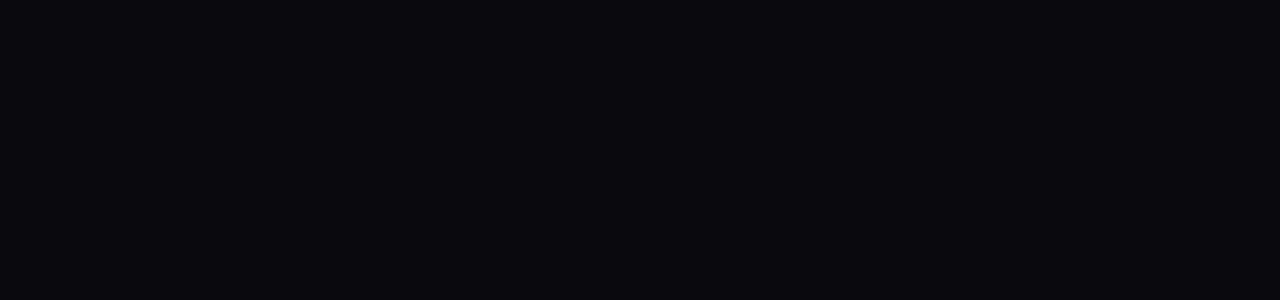
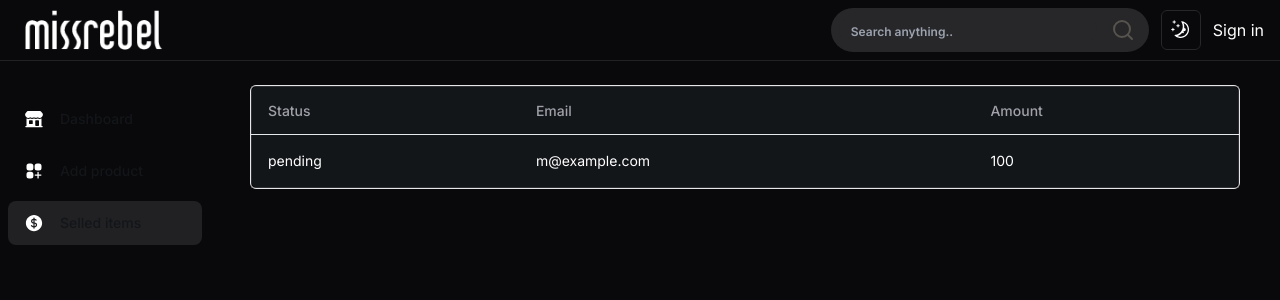
Before and after one commit to manishimwe1/fashion-app, a Next.js app: page /selled-lists in a window 1280 px wide. Before the commit this address had no page. Shown: the top 300 px of the page. Built offline with nearby package versions, Linux system fonts and the light colour scheme; no server answers.

Commit message:
emplemented selled items page

```diff
--- a/app/(dashboard)/page.tsx
+++ b/app/(dashboard)/page.tsx
@@ -1,4 +1,5 @@
 import { AllProduct } from "@/actions/productActions";
+import EmptyState from "@/components/EmptyState";
 import TakePhotoApp from "@/components/TakePhoto";
 import DashboardCard from "@/components/shared/DashboardCard";
 import HeaderTitle from "@/components/shared/HeaderTitle";
@@ -8,12 +9,13 @@
 
 export default async function Home() {
 	const allProduct: ProductType[] = await AllProduct();
-	if (!allProduct) return console.log("No product found");
+	if (!allProduct)
+		return <EmptyState title={"No product found"} />;
 
 	console.log(allProduct);
 
 	return (
-		<ScrollArea className='flex flex-col min-h-screen gap-4 w-full py-6  flex-1 h-full px-6'>
+		<ScrollArea className=' w-full h-screen flex-1 p-6  flex flex-col gap-3 lg:gap-6 pb-28'>
 			<HeaderTitle title='All product in store' />
 			<section className='w-full grid grid-cols-1 md:grid-cols-2 lg:grid-cols-4 gap-3 lg:gap-6 mt-3'>
 				{allProduct.map((product: ProductType) => (
--- a/app/(dashboard)/product/[id]/page.tsx
+++ b/app/(dashboard)/product/[id]/page.tsx
@@ -30,7 +30,7 @@
 		);
 
 	return (
-		<ScrollArea className=' w-full h-screen flex-1 p-6  flex flex-col gap-3 lg:gap-6 pb-28'>
+		<ScrollArea className='max-container'>
 			<HeaderTitle
 				id={params.id}
 				element={
--- /dev/null
+++ b/app/(dashboard)/selled-lists/page.tsx
@@ -0,0 +1,26 @@
+import { Payment, columns } from "@/components/columns";
+import { DataTable } from "@/components/dataTable";
+import React from "react";
+
+async function getData(): Promise<Payment[]> {
+	// Fetch data from your API here.
+	return [
+		{
+			id: "728ed52f",
+			amount: 100,
+			status: "pending",
+			email: "m@example.com",
+		},
+		// ...
+	];
+}
+const SelledItemsPage = async () => {
+	const data = await getData();
+	return (
+		<section className='max-container'>
+			<DataTable columns={columns} data={data} />
+		</section>
+	);
+};
+
+export default SelledItemsPage;
--- a/app/globals.css
+++ b/app/globals.css
@@ -46,6 +46,9 @@
 		--border: 240 3.7% 15.9%;
 		--input: 240 3.7% 15.9%;
 		--ring: 240 4.9% 83.9%;
+	}
+	.max-container {
+		@apply w-full h-screen flex-1 p-6  flex flex-col gap-3 lg:gap-6 pb-28;
 	}
 }
 
--- /dev/null
+++ b/components/columns.tsx
@@ -0,0 +1,27 @@
+"use client";
+
+import { ColumnDef } from "@tanstack/react-table";
+
+// This type is used to define the shape of our data.
+// You can use a Zod schema here if you want.
+export type Payment = {
+	id: string;
+	amount: number;
+	status: "pending" | "processing" | "success" | "failed";
+	email: string;
+};
+
+export const columns: ColumnDef<Payment>[] = [
+	{
+		accessorKey: "status",
+		header: "Status",
+	},
+	{
+		accessorKey: "email",
+		header: "Email",
+	},
+	{
+		accessorKey: "amount",
+		header: "Amount",
+	},
+];
--- /dev/null
+++ b/components/dataTable.tsx
@@ -0,0 +1,108 @@
+"use client";
+
+import {
+	ColumnDef,
+	flexRender,
+	getCoreRowModel,
+	useReactTable,
+} from "@tanstack/react-table";
+
+import {
+	Table,
+	TableBody,
+	TableCell,
+	TableHead,
+	TableHeader,
+	TableRow,
+} from "@/components/ui/table";
+
+interface DataTableProps<TData, TValue> {
+	columns: ColumnDef<TData, TValue>[];
+	data: TData[];
+}
+
+export function DataTable<TData, TValue>({
+	columns,
+	data,
+}: DataTableProps<TData, TValue>) {
+	const table = useReactTable({
+		data,
+		columns,
+		getCoreRowModel: getCoreRowModel(),
+	});
+
+	return (
+		<div className='rounded-md border'>
+			<Table className='border border-stone-300/20 bg-dark-2 rounded-lg'>
+				<TableHeader className='border border-stone-400/20'>
+					{table
+						.getHeaderGroups()
+						.map((headerGroup) => (
+							<TableRow key={headerGroup.id}>
+								{headerGroup.headers.map(
+									(header) => {
+										return (
+											<TableHead
+												key={
+													header.id
+												}>
+												{header.isPlaceholder
+													? null
+													: flexRender(
+															header
+																.column
+																.columnDef
+																.header,
+															header.getContext(),
+													  )}
+											</TableHead>
+										);
+									},
+								)}
+							</TableRow>
+						))}
+				</TableHeader>
+				<TableBody className='border border-stone-400/20'>
+					{table.getRowModel().rows?.length ? (
+						table
+							.getRowModel()
+							.rows.map((row) => (
+								<TableRow
+									className=' border border-stone-400/20'
+									key={row.id}
+									data-state={
+										row.getIsSelected() &&
+										"selected"
+									}>
+									{row
+										.getVisibleCells()
+										.map((cell) => (
+											<TableCell
+												key={
+													cell.id
+												}>
+												{flexRender(
+													cell
+														.column
+														.columnDef
+														.cell,
+													cell.getContext(),
+												)}
+											</TableCell>
+										))}
+								</TableRow>
+							))
+					) : (
+						<TableRow>
+							<TableCell
+								colSpan={columns.length}
+								className='h-24 text-center'>
+								No results.
+							</TableCell>
+						</TableRow>
+					)}
+				</TableBody>
+			</Table>
+		</div>
+	);
+}
--- a/components/ui/card-effect.tsx
+++ b/components/ui/card-effect.tsx
@@ -84,7 +84,7 @@
 									Items remain in stock
 									<span
 										className={cn(
-											" ml-2 text-base font-bold",
+											" ml-2 text-4xl font-bold",
 											item.itemsInProduct <=
 												20
 												? "text-red-500"
--- /dev/null
+++ b/components/ui/table.tsx
@@ -0,0 +1,117 @@
+import * as React from "react"
+
+import { cn } from "@/lib/utils"
+
+const Table = React.forwardRef<
+  HTMLTableElement,
+  React.HTMLAttributes<HTMLTableElement>
+>(({ className, ...props }, ref) => (
+  <div className="relative w-full overflow-auto">
+    <table
+      ref={ref}
+      className={cn("w-full caption-bottom text-sm", className)}
+      {...props}
+    />
+  </div>
+))
+Table.displayName = "Table"
+
+const TableHeader = React.forwardRef<
+  HTMLTableSectionElement,
+  React.HTMLAttributes<HTMLTableSectionElement>
+>(({ className, ...props }, ref) => (
+  <thead ref={ref} className={cn("[&_tr]:border-b", className)} {...props} />
+))
+TableHeader.displayName = "TableHeader"
+
+const TableBody = React.forwardRef<
+  HTMLTableSectionElement,
+  React.HTMLAttributes<HTMLTableSectionElement>
+>(({ className, ...props }, ref) => (
+  <tbody
+    ref={ref}
+    className={cn("[&_tr:last-child]:border-0", className)}
+    {...props}
+  />
+))
+TableBody.displayName = "TableBody"
+
+const TableFooter = React.forwardRef<
+  HTMLTableSectionElement,
+  React.HTMLAttributes<HTMLTableSectionElement>
+>(({ className, ...props }, ref) => (
+  <tfoot
+    ref={ref}
+    className={cn(
+      "border-t bg-muted/50 font-medium [&>tr]:last:border-b-0",
+      className
+    )}
+    {...props}
+  />
+))
+TableFooter.displayName = "TableFooter"
+
+const TableRow = React.forwardRef<
+  HTMLTableRowElement,
+  React.HTMLAttributes<HTMLTableRowElement>
+>(({ className, ...props }, ref) => (
+  <tr
+    ref={ref}
+    className={cn(
+      "border-b transition-colors hover:bg-muted/50 data-[state=selected]:bg-muted",
+      className
+    )}
+    {...props}
+  />
+))
+TableRow.displayName = "TableRow"
+
+const TableHead = React.forwardRef<
+  HTMLTableCellElement,
+  React.ThHTMLAttributes<HTMLTableCellElement>
+>(({ className, ...props }, ref) => (
+  <th
+    ref={ref}
+    className={cn(
+      "h-12 px-4 text-left align-middle font-medium text-muted-foreground [&:has([role=checkbox])]:pr-0",
+      className
+    )}
+    {...props}
+  />
+))
+TableHead.displayName = "TableHead"
+
+const TableCell = React.forwardRef<
+  HTMLTableCellElement,
+  React.TdHTMLAttributes<HTMLTableCellElement>
+>(({ className, ...props }, ref) => (
+  <td
+    ref={ref}
+    className={cn("p-4 align-middle [&:has([role=checkbox])]:pr-0", className)}
+    {...props}
+  />
+))
+TableCell.displayName = "TableCell"
+
+const TableCaption = React.forwardRef<
+  HTMLTableCaptionElement,
+  React.HTMLAttributes<HTMLTableCaptionElement>
+>(({ className, ...props }, ref) => (
+  <caption
+    ref={ref}
+    className={cn("mt-4 text-sm text-muted-foreground", className)}
+    {...props}
+  />
+))
+TableCaption.displayName = "TableCaption"
+
+export {
+  Table,
+  TableHeader,
+  TableBody,
+  TableFooter,
+  TableHead,
+  TableRow,
+  TableCell,
+  TableCaption,
+}
--- a/constant/index.ts
+++ b/constant/index.ts
@@ -10,10 +10,11 @@
 		image: "/createImg.svg",
 	},
 
-	// {
-	// 	label: "Dresses",
-	// 	route: "/dresses",
-	// },
+	{
+		label: "Selled items",
+		route: "/selled-lists",
+		image: "/dollar.svg",
+	},
 	// {
 	// 	label: "Tops",
 	// 	route: "/tops",
--- a/package.json
+++ b/package.json
@@ -20,6 +20,7 @@
     "@radix-ui/react-label": "^2.1.0",
     "@radix-ui/react-progress": "^1.1.0",
     "@radix-ui/react-scroll-area": "^1.1.0",
+    "@tanstack/react-table": "^8.19.2",
     "class-variance-authority": "^0.7.0",
     "clsx": "^2.1.1",
     "embla-carousel-react": "^8.1.3",
--- a/tailwind.config.ts
+++ b/tailwind.config.ts
@@ -28,6 +28,7 @@
 			colors: {
 				dark: {
 					1: "#09090B",
+					2: "#131619",
 				},
 				border: "hsl(var(--border))",
 				input: "hsl(var(--input))",
```
Also changed, not shown: public/dollar.svg (added), 1 other file (tests, documents, lock files or other folders).
